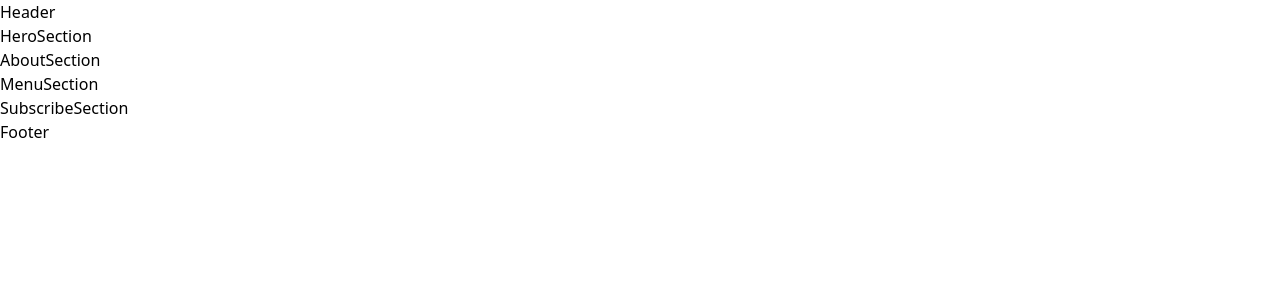
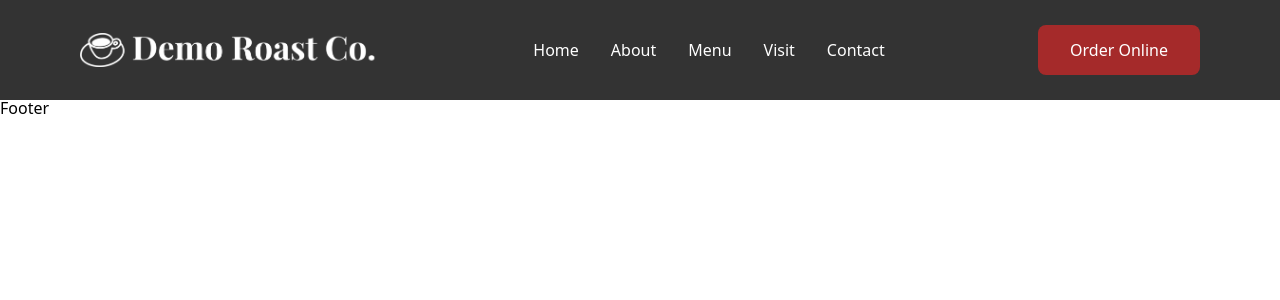
Before and after one commit to chaedoesntcode/demo-roast-co, a Next.js app: page / in a window 1280 px wide. Shown: the top 300 px of the page. Built offline with nearby package versions, Linux system fonts and the light colour scheme; a web font is replaced by a local one.

Commit message:
create desktop header

```diff
--- a/src/app/components/Header.js
+++ b/src/app/components/Header.js
@@ -1,8 +1,52 @@
-import React from 'react'
+'use client'
+import React, { useState }  from 'react'
+import Link from 'next/link'
+import Image from 'next/image'
+import { AiOutlineMenu, AiOutlineClose } from 'react-icons/ai'
+import Logo from '../../../public/images/logo.png'
 
 const Header = () => {
+
+  const [menuIcon, setMenuIcon] = useState(false);
+
+  const handleMobileNav = () => {
+    setMenuIcon( !menuIcon );
+  }
+
   return (
-    <div>Header</div>
+    <header className='bg-primary text-white w-full fixed top-0 left-0 z-10'>
+        <nav className='max-w-[1300px] mx-auto h-[100px] px-[30px] lg:px-[80px] flex justify-between items-center'>
+            {/* start: nav logo */}
+            <Link href='/'>
+                <Image src={Logo}  width={300} height={200} alt="The Demo Roast Co. Logo" />
+            </Link>
+            {/* end: nav logo */}
+            {/* start: nav links */}
+            <ul className='flex flex-row text-1xl items-center gap-x-8'>
+                <li>
+                    <Link href='/' onClick={() => handleMobileNav(false)} >Home</Link>
+                </li>
+                <li>
+                    <Link href='/' onClick={() => handleMobileNav(false)} >About</Link>
+                </li>
+                <li>
+                    <Link href='/' onClick={() => handleMobileNav(false)} >Menu</Link>
+                </li>
+                <li>
+                    <Link href='/' onClick={() => handleMobileNav(false)} >Visit</Link>
+                </li>
+                <li>
+                    <Link href='/' onClick={() => handleMobileNav(false)} >Contact</Link>
+                </li>
+            </ul>
+            {/* end: nav links */}
+            {/* start: nav button */}
+            <button className='h-[50px] bg-accent hover:bg-[] px-8 py-2 rounded-lg hover:bg-[#921D1D] transition'>Order Online</button>
+            {/* end: nav button */}
+        </nav>
+
+
+    </header>
   )
 }
 
--- a/src/app/globals.css
+++ b/src/app/globals.css
@@ -34,6 +34,6 @@ body {
     @apply w-[90vw] mx-auto;
   }
   .btn {
-    @apply py-[18px] px-[50px] h-[66px] flex items-center justify-center text-base font-secondary font-semibold bg-accent hover:bg-[#921D1D] ;
+    @apply h-[50px] bg-accent hover:bg-[] px-8 py-2 rounded-lg hover:bg-[#921D1D] transition;
   }
 }
```
